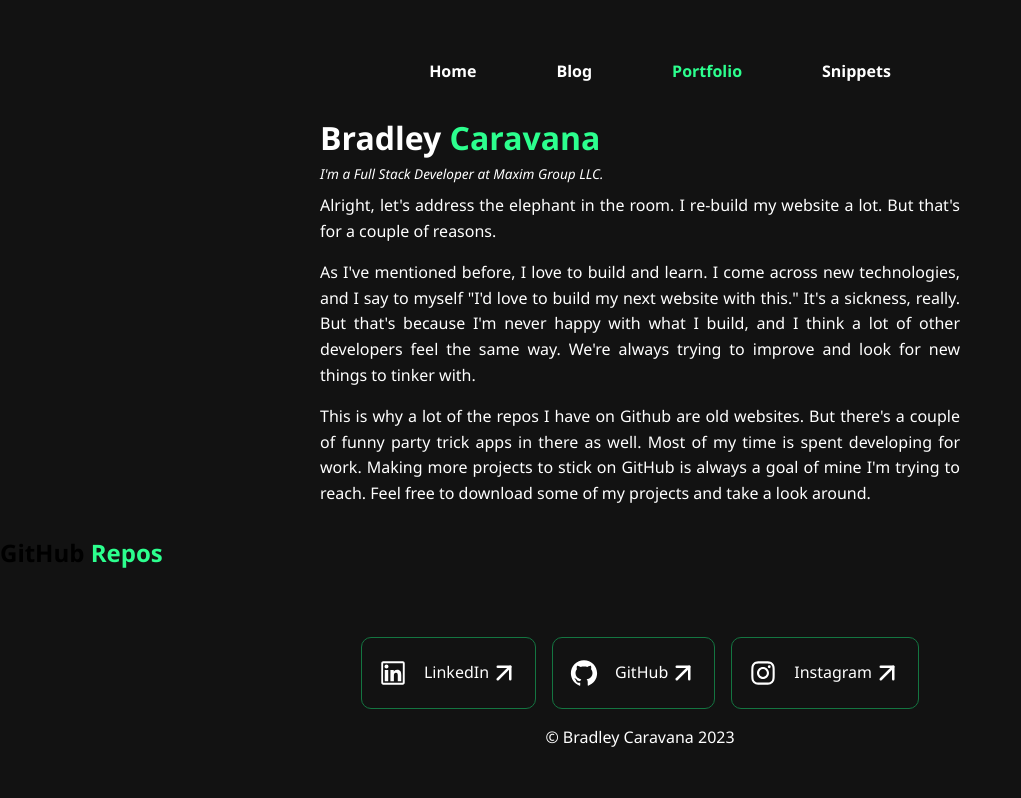
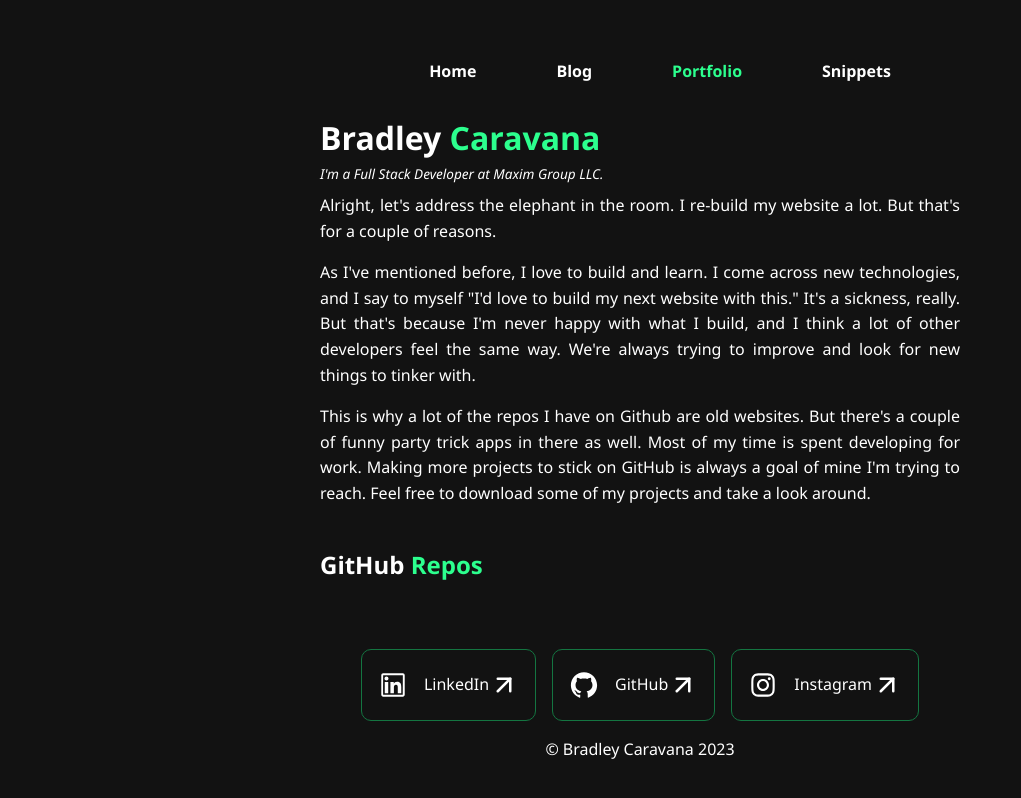
Before and after one commit to carabc/bradleycaravana.com, a Next.js app: page /portfolio in a window 1280 px wide. Shown: the whole page, without its empty margins (0-1021 px from the left). Built offline with nearby package versions, Linux system fonts and the light colour scheme.

Commit message:
github repos page finished, some styling changes to the footer, repo card component

```diff
--- a/components/Footer/Footer.js
+++ b/components/Footer/Footer.js
@@ -30,6 +30,12 @@ const DivStyled = styled.div`
         padding: 1.25em 1em;
         border-radius: 10px;
         width: 90%;
+        transition: all 0.1s ease-in-out;
+
+        &:hover {
+          color: ${({ theme }) => theme.dark.fg};
+          border-color: ${({ theme }) => theme.dark.fg};
+        }
 
         li {
           display: flex;
--- a/components/PostCard/PostCard.js
+++ b/components/PostCard/PostCard.js
@@ -40,6 +40,7 @@ const PostCardContainer = styled.div`
 
       .viewCount {
         display: flex;
+
         align-items: center;
         gap: 0.25em;
       }
@@ -56,8 +57,8 @@ export default withTheme(function PostCard() {
         </div>
 
         <div className="postFooter">
-          <p className="author">By: Bradley Caravana</p>
-          <p className="date">Date: 02-17-2023</p>
+          {/* <p className="author">By: Bradley Caravana</p> */}
+          <p className="date">02-17-2023</p>
           <p className="viewCount">
             <AiOutlineEye size={20} />
             100
--- /dev/null
+++ b/components/RepoCard/RepoCard.js
@@ -0,0 +1,82 @@
+import styled from "styled-components";
+
+const DivRepoContainerStyled = styled.div`
+  width: 100%;
+  display: flex;
+  justify-content: space-between;
+  padding: 0.75em 0;
+  border-bottom: 1px solid ${({ theme }) => theme.dark.border};
+  cursor: pointer;
+  transition: all 0.1s ease-in-out;
+
+  &:hover {
+    transform: scale(101%);
+    transition: all 0.2s ease-in-out;
+  }
+  .nameContainer {
+    font-weight: bold;
+    font-size: 0.8em;
+  }
+
+  .descriptionContainer {
+    color: ${({ theme }) => theme.dark.fg};
+    font-size: 0.8em;
+  }
+
+  .flexChildContainer .ownerContainer,
+  .flexChildContainer .languageContainer {
+    text-align: right;
+  }
+
+  .ownerContainer {
+    font-size: 0.8em;
+  }
+
+  .languageContainer {
+    font-size: 0.8em;
+  }
+
+  @media (min-width: ${({ theme }) => theme.md}) {
+    .descriptionContainer,
+    .nameContainer,
+    .ownerContainer,
+    .languageContainer {
+      font-size: 0.9em;
+    }
+  }
+  @media (min-width: ${({ theme }) => theme.lg}) {
+    .descriptionContainer,
+    .nameContainer,
+    .ownerContainer,
+    .languageContainer {
+      font-size: 1em;
+    }
+  }
+`;
+
+export default function RepoCard({ repo }) {
+  // UI ITEMS
+  // name, owner, language, description
+  // OTHER ITEMS
+  // url
+
+  let handleClick = () => {
+    // let link = document.createElement("a");
+    // link.href = repo.html_url;
+    // link.click();
+    window.open(repo.html_url, "_blank");
+  };
+
+  return (
+    <DivRepoContainerStyled onClick={handleClick}>
+      <div className="flexChildContainer">
+        <div className="nameContainer">{repo.name}</div>
+        <div className="descriptionContainer">{repo.description || "N/A"}</div>
+      </div>
+      <div className="flexChildContainer">
+        <div className="ownerContainer">{repo.owner.login}</div>
+        <div className="languageContainer">{repo.language || "N/A"}</div>
+      </div>
+    </DivRepoContainerStyled>
+  );
+}
--- a/pages/portfolio.js
+++ b/pages/portfolio.js
@@ -2,6 +2,7 @@ import Layout from "@/components/Layout";
 import PostCard from "@/components/PostCard/PostCard";
 import styled from "styled-components";
 import useStore from "@/src/store";
+import RepoCard from "@/components/RepoCard/RepoCard";
 
 const MainStyled = styled.main`
   width: 90%;
@@ -82,7 +83,35 @@ const MainStyled = styled.main`
   }
 `;
 
-const SectionReposStyled = styled.section``;
+const SectionReposStyled = styled.section`
+  color: #fff;
+  width: 90%;
+  margin: 2em auto;
+
+  .headerContainer h1 {
+    text-align: center;
+    margin: 0;
+  }
+
+  @media (min-width: ${({ theme }) => theme.md}) {
+    width: 70%;
+    .headerContainer h1 {
+      text-align: initial;
+    }
+  }
+
+  @media (min-width: 880px) {
+    width: 70%;
+  }
+
+  @media (min-width: 1280px) and (max-width: 1650px) {
+    width: 50%;
+  }
+
+  @media (min-width: 1651px) {
+    width: 30%;
+  }
+`;
 
 export default function Portfolio() {
   const repos = useStore((state) => state.repos);
@@ -130,11 +159,16 @@ export default function Portfolio() {
         </div>
       </MainStyled>
       <SectionReposStyled>
-        <h2>
-          GitHub <span className="hl">Repos</span>
-        </h2>
-        {repos.length !== 0 &&
-          repos.map((repo) => <p key={repo.id}>{repo.name}</p>)}
+        <div className="headerContainer">
+          <h1>
+            GitHub <span className="hl">Repos</span>
+          </h1>
+        </div>
+        <div className="repoContainer">
+          {/* <RepoCard /> */}
+          {repos.length > 0 &&
+            repos.map((repo) => <RepoCard key={repo.id} repo={repo} />)}
+        </div>
       </SectionReposStyled>
     </Layout>
   );
```
